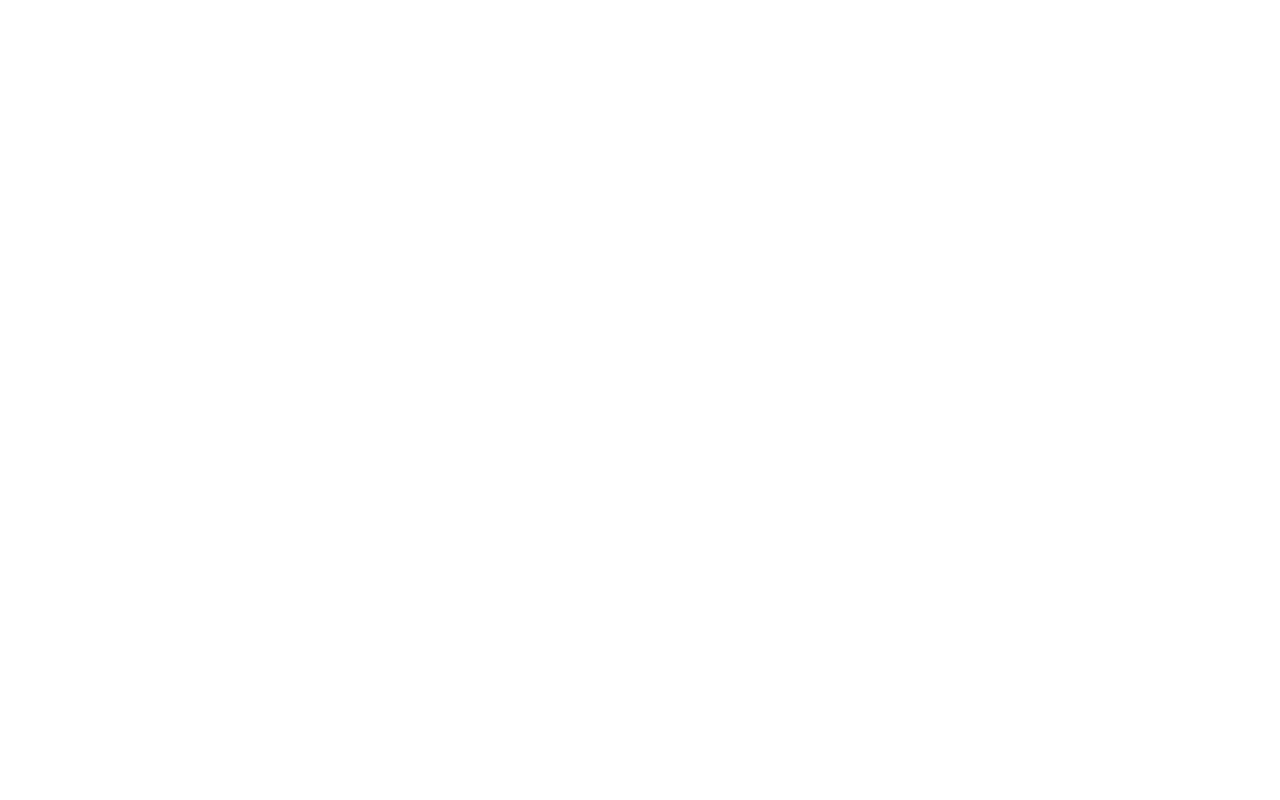
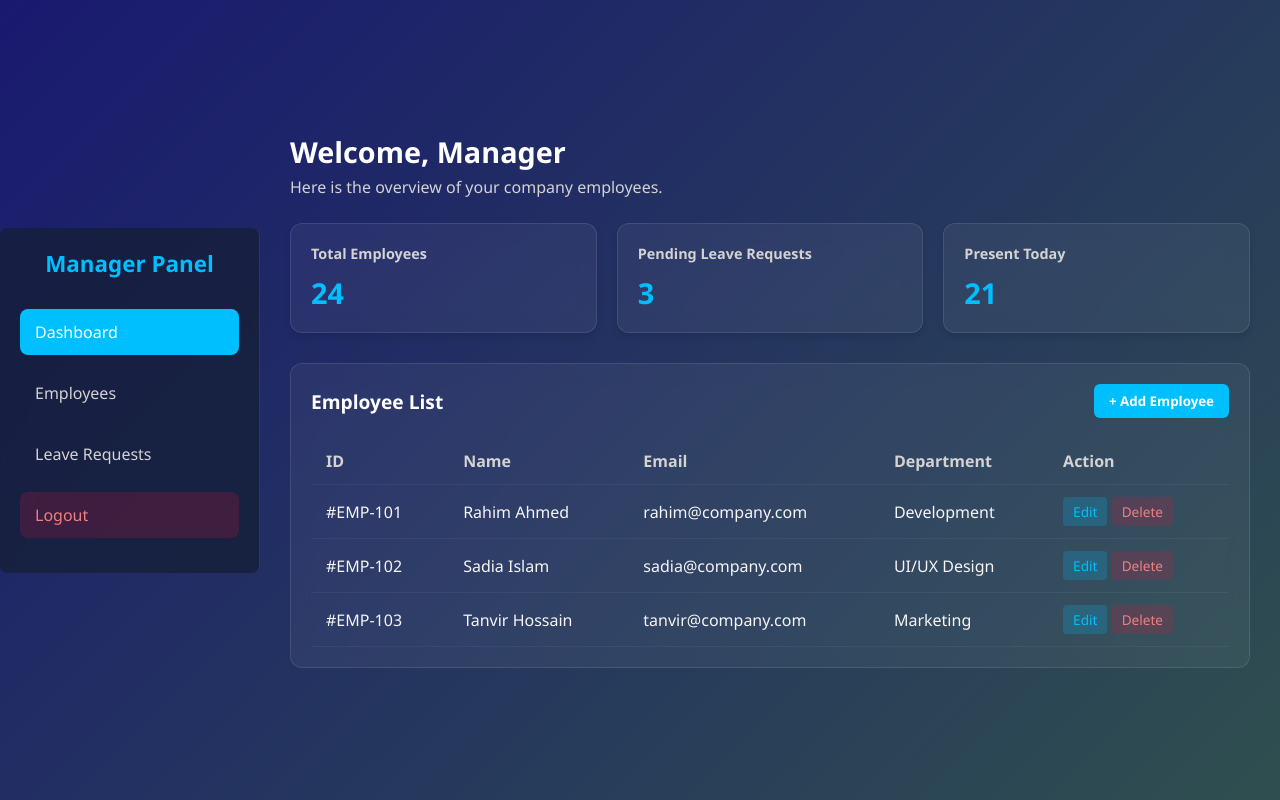
Before and after one commit to arijit11075-hash/Web-Based-Employee-Management-System, a plain HTML site: page manager.html in a window 1280 px wide. Drawn offline with Linux system fonts and the light colour scheme.

Commit message:
Added Manager Dashboard UI and Cleaned up CSS Styles

```diff
--- a/manager.html
+++ b/manager.html
@@ -0,0 +1,91 @@
+<!DOCTYPE html>
+<html lang="en">
+<head>
+    <meta charset="UTF-8">
+    <meta name="viewport" content="width=device-width, initial-scale=1.0, maximum-scale=1.0, user-scalable=no">
+    <title>Manager Dashboard - Employee Management System</title>
+    <link rel="stylesheet" href="style.css">
+</head>
+<body class="dashboard-body">
+
+    <!-- Sidebar Navigation -->
+    <aside class="sidebar">
+        <h2>Manager Panel</h2>
+        <ul>
+            <li><a href="#" class="active">Dashboard</a></li>
+            <li><a href="#">Employees</a></li>
+            <li><a href="#">Leave Requests</a></li>
+            <li><a href="index.html" class="logout-btn">Logout</a></li>
+        </ul>
+    </aside>
+
+    <!-- Main Content Area -->
+    <main class="main-content">
+        <!-- Top Header -->
+        <header class="top-header">
+            <h1>Welcome, Manager</h1>
+            <p>Here is the overview of your company employees.</p>
+        </header>
+
+        <!-- Stats Cards Section -->
+        <section class="stats-container">
+            <div class="stat-card">
+                <h3>Total Employees</h3>
+                <p class="stat-number">24</p>
+            </div>
+            <div class="stat-card">
+                <h3>Pending Leave Requests</h3>
+                <p class="stat-number">3</p>
+            </div>
+            <div class="stat-card">
+                <h3>Present Today</h3>
+                <p class="stat-number">21</p>
+            </div>
+        </section>
+
+        <!-- Employee Table Section -->
+        <section class="table-container">
+            <div class="table-header">
+                <h2>Employee List</h2>
+                <button class="add-btn">+ Add Employee</button>
+            </div>
+            <table>
+                <thead>
+                    <tr>
+                        <th>ID</th>
+                        <th>Name</th>
+                        <th>Email</th>
+                        <th>Department</th>
+                        <th>Action</th>
+                    </tr>
+                </thead>
+                <tbody>
+                    <tr>
+                        <td>#EMP-101</td>
+                        <td>Rahim Ahmed</td>
+                        <td>rahim@company.com</td>
+                        <td>Development</td>
+                        <td><button class="action-btn edit">Edit</button> <button class="action-btn delete">Delete</button></td>
+                    </tr>
+                    <tr>
+                        <td>#EMP-102</td>
+                        <td>Sadia Islam</td>
+                        <td>sadia@company.com</td>
+                        <td>UI/UX Design</td>
+                        <td><button class="action-btn edit">Edit</button> <button class="action-btn delete">Delete</button></td>
+                    </tr>
+                    <tr>
+                        <td>#EMP-103</td>
+                        <td>Tanvir Hossain</td>
+                        <td>tanvir@company.com</td>
+                        <td>Marketing</td>
+                        <td><button class="action-btn edit">Edit</button> <button class="action-btn delete">Delete</button></td>
+                    </tr>
+                </tbody>
+            </table>
+        </section>
+    </main>
+
+    <script src="script.js"></script>
+</body>
+</html>
--- a/style.css
+++ b/style.css
@@ -1,28 +1,36 @@
-*{
+/* Universal Reset */
+* {
     margin: 0;
     padding: 0;
     box-sizing: border-box;
-    font-family: 'Segoe UI''Segoe UI', Tahoma, Geneva, Verdana, sans-serif;
+    font-family: 'Segoe UI', Tahoma, Geneva, Verdana, sans-serif;
 }
-body{
-    background: linear-gradient(135deg,#0f127a 0%,#1e293b 100%);
-    display:flex;
+
+/* Base Body Styles */
+body {
+    background: linear-gradient(135deg, midnightblue 0%, darkslategray 100%);
+    display: flex;
     justify-content: center;
     align-items: center;
     height: 100vh;
     touch-action: none;
     overflow: hidden;
+    color: white;
 }
-.login-container{
-    width:400px;
-    padding:40px 30px;
-    background: #ffffff;
+
+/* Login Container Styles */
+.login-container {
+    width: 400px;
+    padding: 40px 30px;
+    background: white;
     border-radius: 12px;
     transition: transform 0.10s ease;
 }
-    .login-container:hover {
+
+.login-container:hover {
     transform: translateY(-8px);
 }
+
 .img-box {
     text-align: center;
     margin-bottom: 20px;
@@ -33,50 +41,53 @@ body{
     height: 65px;
     object-fit: cover;
     border-radius: 50%;
-    box-shadow: 0 4px 10px rgba(37, 99, 235, 0.2);
+    box-shadow: 0 4px 10px rgba(0, 0, 128, 0.2);
 }
+
 .login-container h2 {
     text-align: center;
     margin-bottom: 25px;
-    color: #0f172a;
+    color: midnightblue;
     font-size: 24px;
     font-weight: 700;
 }
+
 .login-container label {
     display: block;
     margin-top: 15px;
     font-weight: 600;
-    color: #475569;
+    color: slategray;
     font-size: 13px;
     text-transform: uppercase;
     letter-spacing: 0.5px;
 }
+
 .login-container input,
 .login-container select {
     width: 100%;
     padding: 12px;
     margin-top: 6px;
-    border: 1.5px solid #e2e8f0;
+    border: 1.5px solid lightgray;
     border-radius: 6px;
     font-size: 14px;
-    color: #1e293b;
-    background-color: #f8fafc;
+    color: darkslategray;
+    background-color: ghostwhite;
     transition: all 0.3s ease;
 }
 
 .login-container input:focus,
 .login-container select:focus {
     outline: none;
-    border-color: #2563eb;
-    background-color: #ffffff;
-    background-color: #ffffff;
-    box-shadow: 0 0 0 3px rgba(37, 99, 235, 0.1);
+    border-color: dodgerblue;
+    background-color: white;
+    box-shadow: 0 0 0 3px rgba(30, 144, 255, 0.2);
 }
+
 .login-container button {
     width: 100%;
     padding: 12px;
     margin-top: 25px;
-    background: #2563eb;
+    background: dodgerblue;
     color: white;
     border: none;
     border-radius: 6px;
@@ -87,5 +98,198 @@ body{
 }
 
 .login-container button:hover {
-    background: #1d4ed8;
+    background: royalblue;
 }
+
+
+/* --- Manager Dashboard Layout Styles --- */
+
+.dashboard-body {
+    margin: 0;
+    display: flex;
+    background: linear-gradient(135deg, midnightblue 0%, darkslategray 100%);
+    color: whitesmoke;
+    font-family: 'Segoe UI', Tahoma, Geneva, Verdana, sans-serif;
+    height: 100vh;
+    overflow: hidden;
+    touch-action: none;
+}
+
+/* Sidebar */
+.sidebar {
+    width: 260px;
+    background: rgba(20, 30, 50, 0.7);
+    backdrop-filter: blur(12px);
+    border-right: 1px solid rgba(255, 255, 255, 0.1);
+    display: flex;
+    flex-direction: column;
+    padding: 20px;
+    border-radius: 8px;
+}
+
+.sidebar h2 {
+    font-size: 1.4rem;
+    color: deepskyblue;
+    margin-bottom: 30px;
+    text-align: center;
+}
+
+.sidebar ul {
+    list-style: none;
+    padding: 0;
+}
+
+.sidebar ul li {
+    margin-bottom: 15px;
+}
+
+.sidebar ul li a {
+    display: block;
+    color: lightgray;
+    text-decoration: none;
+    padding: 12px 15px;
+    border-radius: 8px;
+    transition: 0.3s ease;
+}
+
+.sidebar ul li a:hover,
+.sidebar ul li a.active {
+    background: deepskyblue;
+    color: white;
+}
+
+.sidebar .logout-btn {
+    margin-top: auto;
+    background: rgba(220, 20, 60, 0.2);
+    color: lightcoral;
+}
+
+.sidebar .logout-btn:hover {
+    background: crimson;
+    color: white;
+}
+
+/* Main Content Area */
+.main-content {
+    flex: 1;
+    padding: 30px;
+    overflow-y: auto;
+}
+
+.top-header h1 {
+    font-size: 1.8rem;
+    margin-bottom: 5px;
+    color: white;
+}
+
+.top-header p {
+    color: lightgray;
+    margin-bottom: 25px;
+}
+
+/* Stats Cards */
+.stats-container {
+    display: flex;
+    gap: 20px;
+    margin-bottom: 30px;
+}
+
+.stat-card {
+    background: rgba(255, 255, 255, 0.05);
+    backdrop-filter: blur(10px);
+    border: 1px solid rgba(255, 255, 255, 0.1);
+    padding: 20px;
+    border-radius: 12px;
+    flex: 1;
+    box-shadow: 0 4px 6px rgba(0, 0, 0, 0.1);
+}
+
+.stat-card h3 {
+    font-size: 0.9rem;
+    color: lightgray;
+    margin-bottom: 10px;
+}
+
+.stat-number {
+    font-size: 1.8rem;
+    font-weight: bold;
+    color: deepskyblue;
+}
+
+/* Table Container */
+.table-container {
+    background: rgba(255, 255, 255, 0.05);
+    backdrop-filter: blur(10px);
+    border: 1px solid rgba(255, 255, 255, 0.1);
+    padding: 20px;
+    border-radius: 12px;
+}
+
+.table-header {
+    display: flex;
+    justify-content: space-between;
+    align-items: center;
+    margin-bottom: 20px;
+}
+
+.table-header h2 {
+    font-size: 1.2rem;
+    color: white;
+}
+
+.add-btn {
+    background: deepskyblue;
+    color: white;
+    border: none;
+    padding: 8px 15px;
+    border-radius: 6px;
+    cursor: pointer;
+    font-weight: 600;
+    transition: 0.2s;
+}
+
+.add-btn:hover {
+    background: dodgerblue;
+}
+
+table {
+    width: 100%;
+    border-collapse: collapse;
+    text-align: left;
+}
+
+th, td {
+    padding: 12px 15px;
+    border-bottom: 1px solid rgba(255, 255, 255, 0.05);
+}
+
+th {
+    color: lightgray;
+    font-weight: 600;
+}
+
+td {
+    color: whitesmoke;
+}
+
+.action-btn {
+    padding: 5px 10px;
+    border: none;
+    border-radius: 4px;
+    cursor: pointer;
+    font-size: 0.85rem;
+}
+
+.action-btn.edit {
+    background: rgba(0, 191, 255, 0.2);
+    color: deepskyblue;
+}
+
+.action-btn.delete {
+    background: rgba(220, 20, 60, 0.2);
+    color: lightcoral;
+}
+
+.action-btn:hover {
+    opacity: 0.8;
+}
```
